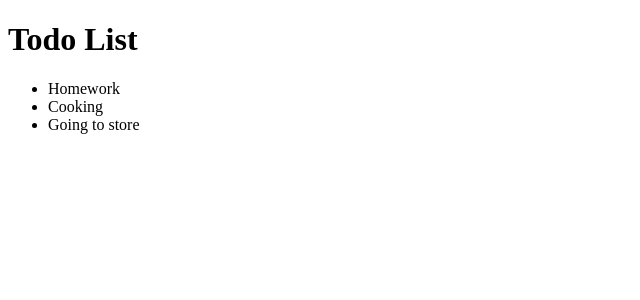
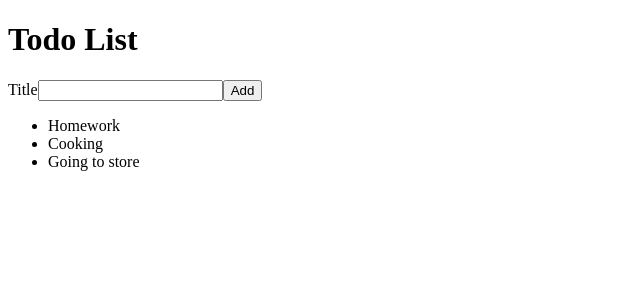
Before and after one commit to Sandzhi-Garia/react-todo, a React (Create React App) app: page / in a window 1280 px wide. Shown: the top 300 px of the page, without its empty margins (0-640 px from the left). Built offline with nearby package versions, Linux system fonts and the light colour scheme; the HTML template or start-up script is replaced by a standard one.

Commit message:
Sandzhi did lesson 1.2

```diff
--- a/package.json
+++ b/package.json
@@ -5,6 +5,7 @@
   "dependencies": {
     "react": "^18.2.0",
     "react-dom": "^18.2.0",
+    "react-import": "^1.5.3",
     "react-scripts": "5.0.1"
   },
   "scripts": {
--- /dev/null
+++ b/src/AddTodoForm.js
@@ -0,0 +1,11 @@
+import React from 'react'
+
+export default function AddTodoForm() {
+  return (
+    <form>
+        <label htmlFor="todoTitle">Title</label>
+        <input id="todoTitle"></input>
+        <button type="submit">Add</button>
+    </form>
+  )
+}
--- a/src/App.js
+++ b/src/App.js
@@ -1,27 +1,16 @@
 import React from 'react';
+import AddTodoForm from './AddTodoForm';
+import TodoList from './TodoList';
 
-const todoList= [{
-  id : 1,
-  title : "Homework",
-},
-{
-  id : 2,
-  title : "Cooking",
-},
-{
-  id : 3,
-  title : "Going to store",
-}]
+
 
 function App() {
   return (
     <div>
         <h1>Todo List</h1>
-    <ul>
-    {todoList.map(function (item){
-  return <li key={item.id}>{item.title}</li>
-    })}
-    </ul>
+        <AddTodoForm></AddTodoForm>
+        <TodoList></TodoList>
+
     </div>
 
   );
--- /dev/null
+++ b/src/TodoList.js
@@ -0,0 +1,25 @@
+import React from 'react'
+
+
+const todoList= [{
+    id : 1,
+    title : "Homework",
+  },
+  {
+    id : 2,
+    title : "Cooking",
+  },
+  {
+    id : 3,
+    title : "Going to store",
+  }]
+
+export default function TodoList() {
+  return (
+    <ul>
+    {todoList.map(function (item){
+  return <li key={item.id}>{item.title}</li>
+    })}
+    </ul>
+  )
+}
```
Also changed, not shown: 1 other file (tests, documents, lock files or other folders).
